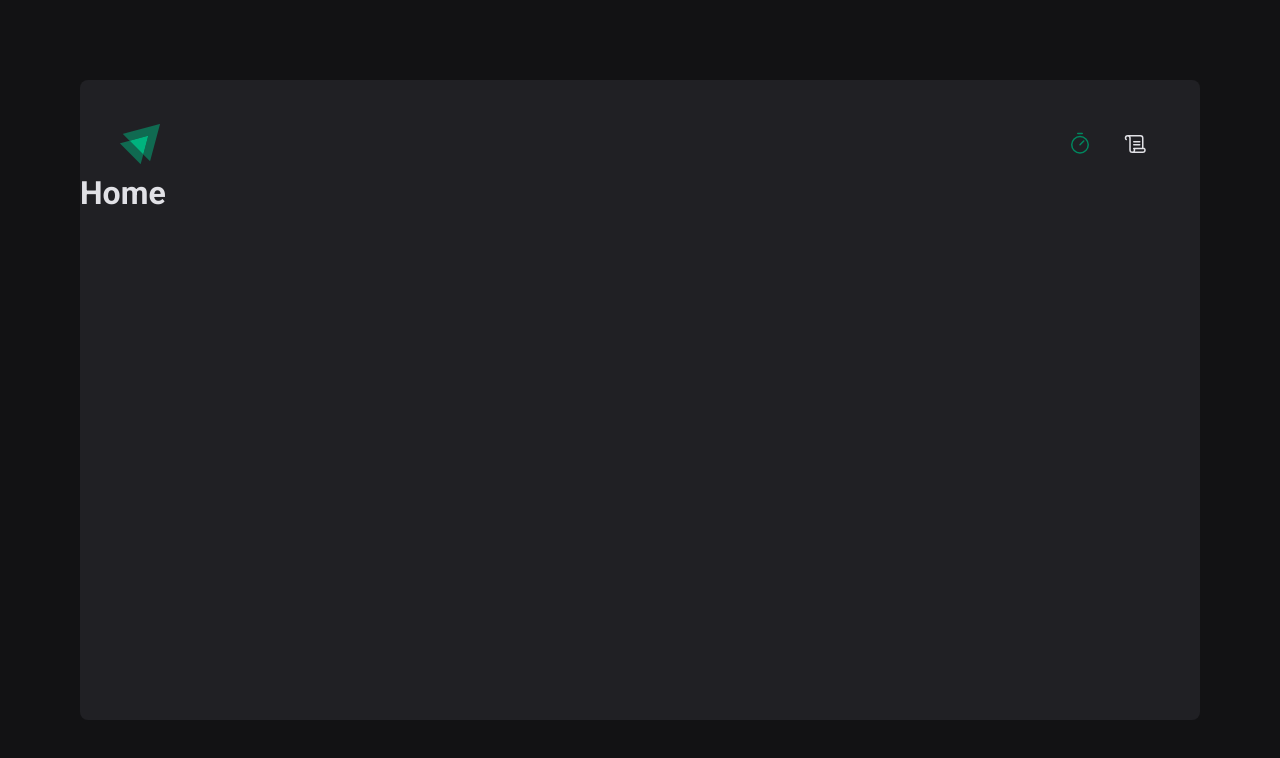
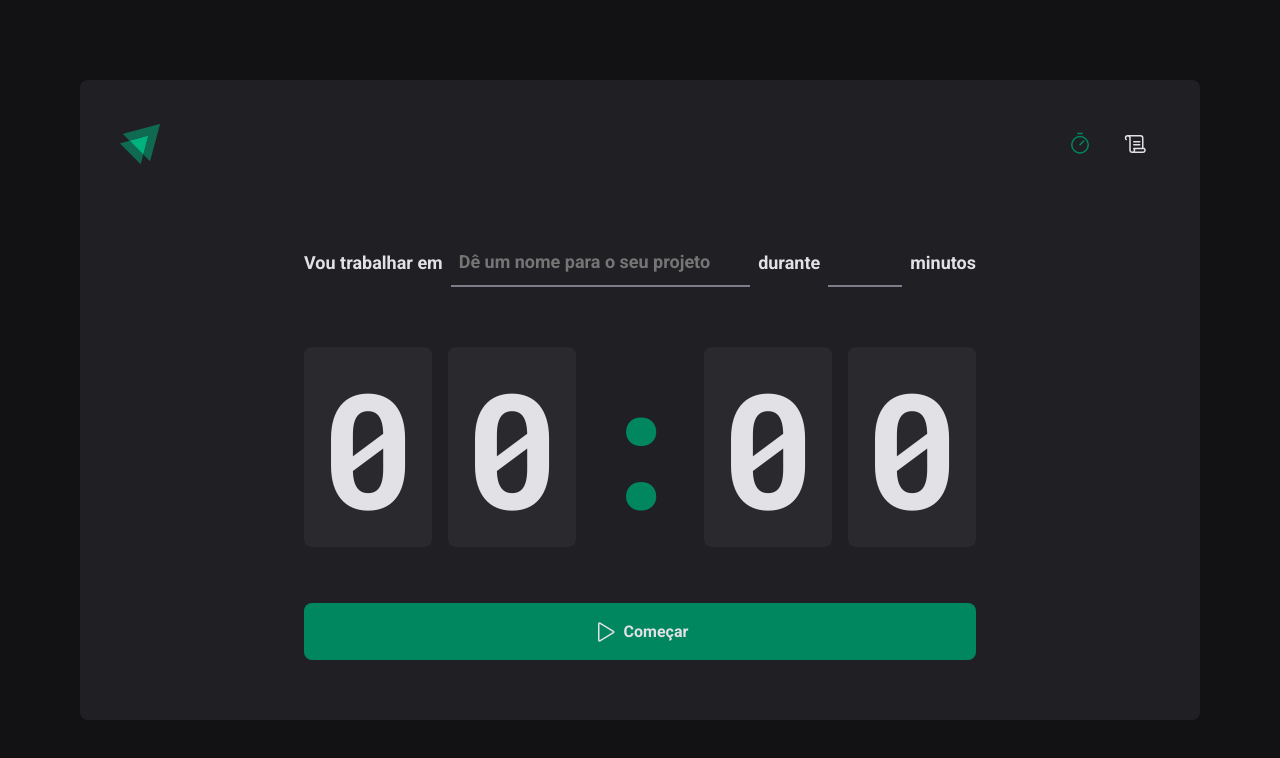
Before and after one commit to dantevicenzo/ignite-reactjs-02-timer, a React (Vite) app: page / in a window 1280 px wide. Shown: the top 758 px of the page. Built offline with nearby package versions, Linux system fonts and the light colour scheme.

Commit message:
Home page

```diff
--- a/src/components/Button.tsx
+++ /dev/null
@@ -1,3 +0,0 @@
-import styled from 'styled-components'
-
-export const Button = styled.button``
--- a/src/pages/Home/index.tsx
+++ b/src/pages/Home/index.tsx
@@ -1,3 +1,39 @@
+import { Play } from '@phosphor-icons/react'
+import {
+  HomeContainer,
+  Number,
+  Separator,
+  CountdownContainer,
+  InputContainer,
+  Button,
+  Input,
+  InputNumber,
+  InputText,
+} from './styles'
+
 export function Home() {
-  return <h1>Home</h1>
+  return (
+    <HomeContainer>
+      <InputContainer>
+        <span>Vou trabalhar em</span>
+        <InputText type="text" placeholder="Dê um nome para o seu projeto" />
+        <span>durante</span>
+        <InputNumber type="number" />
+        <span>minutos</span>
+      </InputContainer>
+
+      <CountdownContainer>
+        <Number>0</Number>
+        <Number>0</Number>
+        <Separator>:</Separator>
+        <Number>0</Number>
+        <Number>0</Number>
+      </CountdownContainer>
+
+      <Button>
+        <Play size={24} />
+        Começar
+      </Button>
+    </HomeContainer>
+  )
 }
--- /dev/null
+++ b/src/pages/Home/styles.ts
@@ -0,0 +1,93 @@
+import styled from 'styled-components'
+
+export const HomeContainer = styled.main`
+  margin: 4.5rem auto;
+`
+
+export const InputContainer = styled.div`
+  display: flex;
+  align-items: center;
+  gap: 8px;
+
+  color: ${(props) => props.theme.color.grey7};
+
+  font-weight: bold;
+  font-size: 1.125rem;
+`
+
+export const Input = styled.input`
+  background-color: transparent;
+  border: none;
+  border-bottom: 2px solid ${(props) => props.theme.color.grey4};
+  padding: 0.5rem;
+
+  color: ${(props) => props.theme.color.grey7};
+
+  font-weight: bold;
+  font-size: 1.125rem;
+`
+
+export const InputText = styled(Input)`
+  flex: 1;
+`
+
+export const InputNumber = styled(Input)`
+  width: 4.625rem;
+`
+
+export const CountdownContainer = styled.div`
+  display: flex;
+  gap: 1rem;
+  margin-top: 3.75rem;
+  margin-bottom: 3.5rem;
+`
+const CowntdownItem = styled.span`
+  height: 12.5rem;
+
+  display: flex;
+  align-items: center;
+  justify-content: center;
+
+  font-family: 'Roboto Mono', monospace;
+  font-size: 10rem;
+`
+export const Number = styled(CowntdownItem)`
+  width: 8rem;
+
+  color: ${(props) => props.theme.color.grey7};
+  background-color: #29292e;
+
+  border-radius: ${(props) => props.theme.borderRadius};
+`
+export const Separator = styled(CowntdownItem)`
+  color: ${(props) => props.theme.color.green};
+`
+export const Button = styled.button`
+  width: 100%;
+
+  font-size: 1rem;
+  font-weight: bold;
+
+  display: flex;
+  align-items: center;
+  justify-content: center;
+  gap: 0.5rem;
+
+  border-radius: ${(props) => props.theme.borderRadius};
+  border: none;
+
+  padding: 1rem 2.5rem;
+
+  color: ${(props) => props.theme.color.grey7};
+  background-color: ${(props) => props.theme.color.green};
+
+  &:hover:enabled {
+    background-color: ${(props) => props.theme.color.greenDark};
+    cursor: pointer;
+  }
+
+  &:disabled {
+    opacity: 0.7;
+    cursor: not-allowed;
+  }
+`
```
